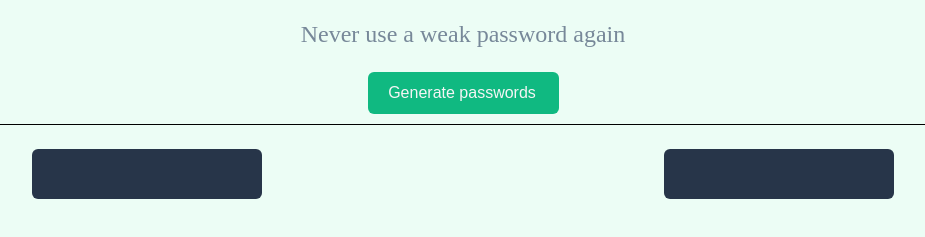
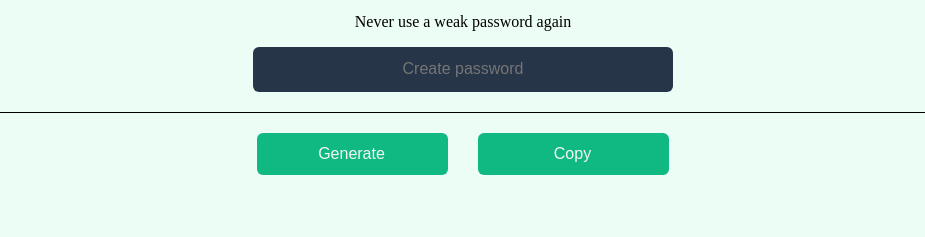
Before and after one commit to SindiswaT/Javascript-Projects, a browser extension: page PW Generator/index.html in a window 1280 px wide. Shown: the part 153-390 px from the top of the page, without its empty margins (177-1102 px from the left). Drawn offline with Linux system fonts and the light colour scheme.

Commit message:
Password Generator

```diff
--- a/PW Generator/index.html
+++ b/PW Generator/index.html
@@ -10,11 +10,11 @@
 <body>
     <h2>Generate a <br><span>random password!</span></h2>
     <p>Never use a weak password again</p>
-    <button id="btn-pw" onclick="generatePassword()">Generate passwords</button>
+    <input type="text" id="password" placeholder="Create password" readonly>
 
     <div class="container">
-        <p id="pwOne"></p>
-        <p id="pwTwo"></p>
+        <button id="btn1" onclick="genPassword()">Generate</button>
+        <button id="btn2" onclick="copyPassword()">Copy</button>
     </div>
 
     <script src="main.js"></script>
--- a/PW Generator/main.js
+++ b/PW Generator/main.js
@@ -1,23 +1,20 @@
-const characters = ["A","B","C","D","E","F","G","H","I","J","K","L","M","N","O","P","Q","R","S","T","U","V","W","X","Y","Z",
-"a","b","c","d","e","f","g","h","i","j","k","l","m","n","o","p","q","r","s","t","u","v","w","x","y","z",
-"0", "1", "2", "3", "4", "5", "6", "7", "8", "9",
-"~","`","!","@","#","$","%","^","&","*","(",")","_","-","+","=","{","[","}","]",",","|",
-":",";","<",">",".","?",
-"/"];
+let password = document.getElementById("password")
 
-let passwordLength = 12
-let password = ""
+function genPassword(){
+  let passwordLength = 15
+  let password = ""
 
-document.getElementById("pwOne").value = password
-document.getElementById("pwTwo").value = password
+  for(let i = 0; i <= passwordLength; i++){
+    let characters = "ABCDEFGHIJKLMNOPQRSTUVWXYZabcdefghijklmnopqrstuvwxyz0123456789~,`,!@#$%^&*()_-+={[}]|:;<>.?/"
+    let randomNumber = Math.floor(Math.random() * characters.length)
+    password += characters.substring(randomNumber, randomNumber + 1)
+  }
+  document.getElementById("password").value = password
+}
 
-document.getElementById("btn-pw").addEventListener("click", generatePassword)
-
-function generatePassword(){
-  for(let i = 0; i < passwordLength; i++){
-    let randomPwOne = Math.floor(Math.random() * characters.length)
-    let randomPwTwo = Math.floor(Math.random() * characters.length)
-    password += characters.substring(randomPwOne, randomPwOne + 1, randomPwTwo, randomPwTwo + 1)
-  }
-
+function copyPassword(){
+  let copyText =document.getElementById("password")
+  copyText.select()
+  copyText.setSelectionRange(0,999)
+  document.execCommand("copy")
 }
--- a/PW Generator/style.css
+++ b/PW Generator/style.css
@@ -12,11 +12,17 @@ h2 span{
     color: #10B981;
     ;
 }
-p{
-    color: lightslategray;
-    font-size: 1.5rem;
+input{
+    font-size: 1rem;
+    background: #273549;
+    color: #10B981;
+    padding: 10px;
+    border: none;
+    border-radius: 6px;
+    height: 25px;
+    width: 400px;
+    text-align: center;
 }
-
 button{
     color: whitesmoke;
     background: #10B981;
@@ -24,23 +30,20 @@ button{
     border: none;
     height: 42px;
     width: 191px;
-    left: 52px;
-    top: 284px;
     border-radius: 6px;
     padding: 9px 17px 9px 15px;
+    margin-top: 20px;
 }
-
+#btn2{
+    margin-left: 30px;
+}
+button:hover{
+    color: white;
+    background: #273549;
+}
 .container{
     border-top: 1px solid black;
-    margin-top: 10px;
+    margin-top: 20px;
     display: flex;
-    justify-content: space-around;
+    justify-content: center;
 }
-#pwOne, #pwTwo{
-    background: #273549;
-    color: #10B981;
-    padding: 10px;
-    border-radius: 6px;
-    height: 30px;
-    width: 210px;
-}
```
